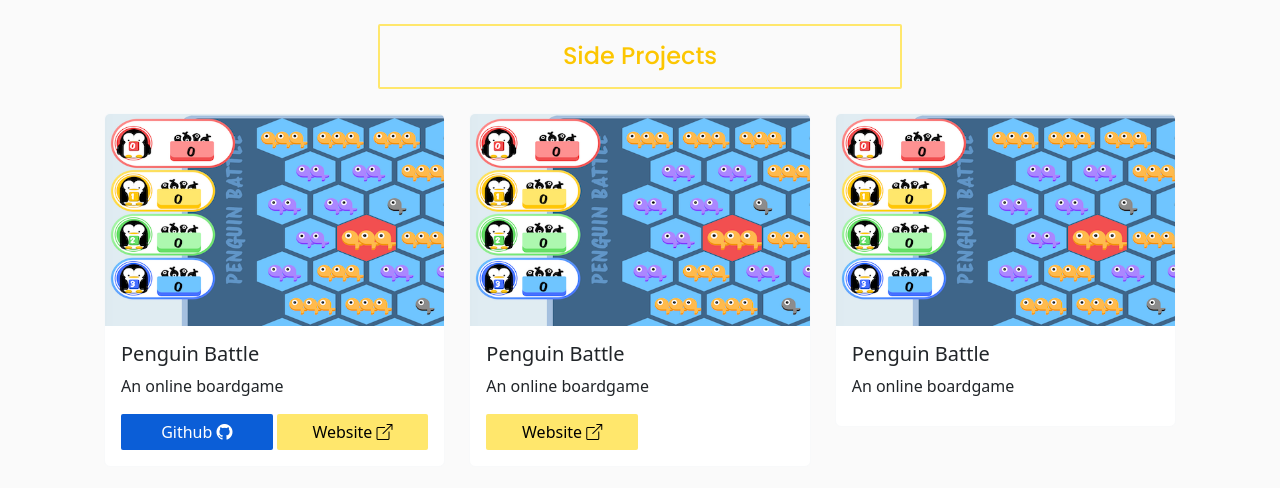
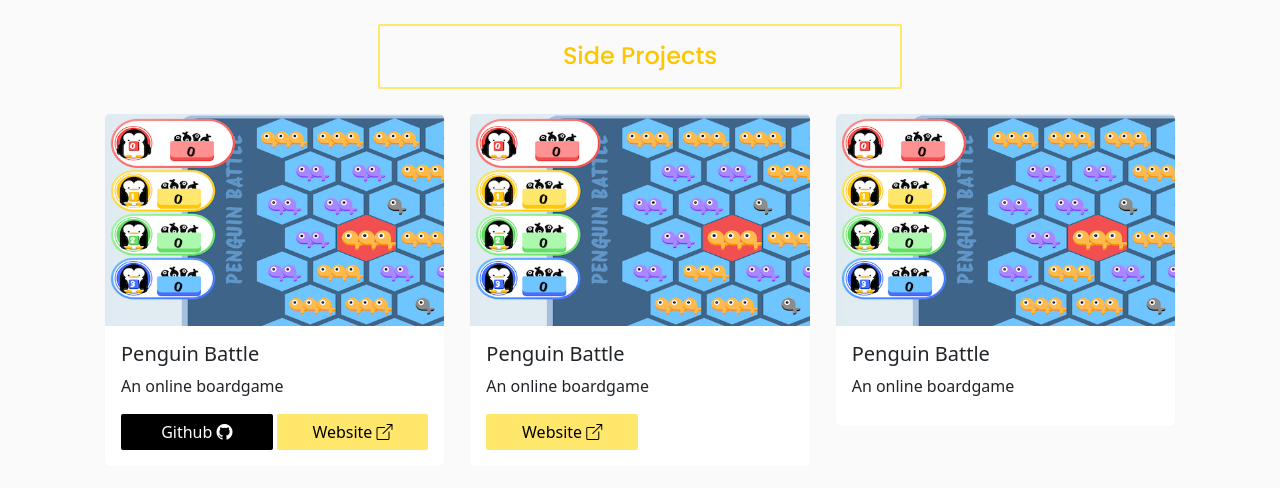
Before and after one commit to yuhueilee/wendyfolio, a React (Create React App) app: page / in a window 1280 px wide. In both pictures the pointer is over the button "Github". Shown: the top 488 px of the page. Built offline with nearby package versions, Linux system fonts and the light colour scheme.

Commit message:
Add button hover style

```diff
--- a/src/components/button/index.scss
+++ b/src/components/button/index.scss
@@ -5,6 +5,10 @@
     border: none;
     color: black;
     border-radius: 2px;
+    &:hover {
+        color: white;
+        background-color: black;
+    }
 }
 
 .btn-secondary {
```
